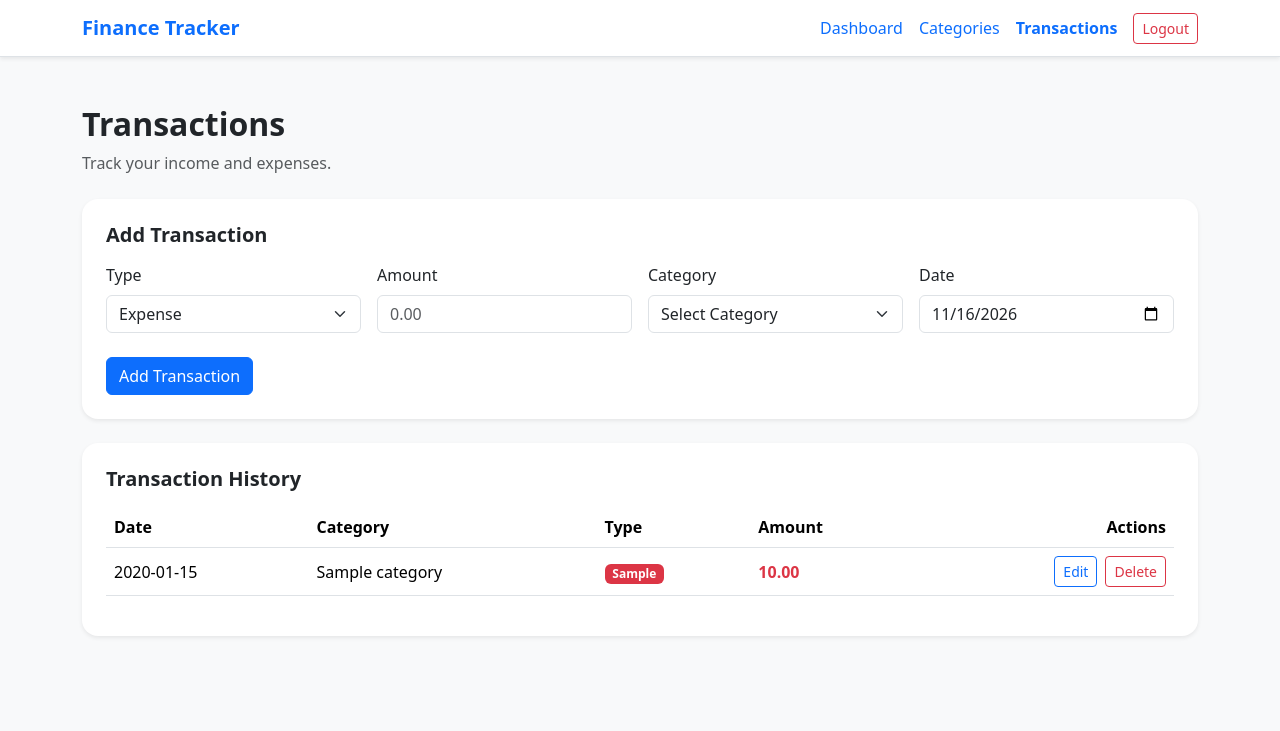
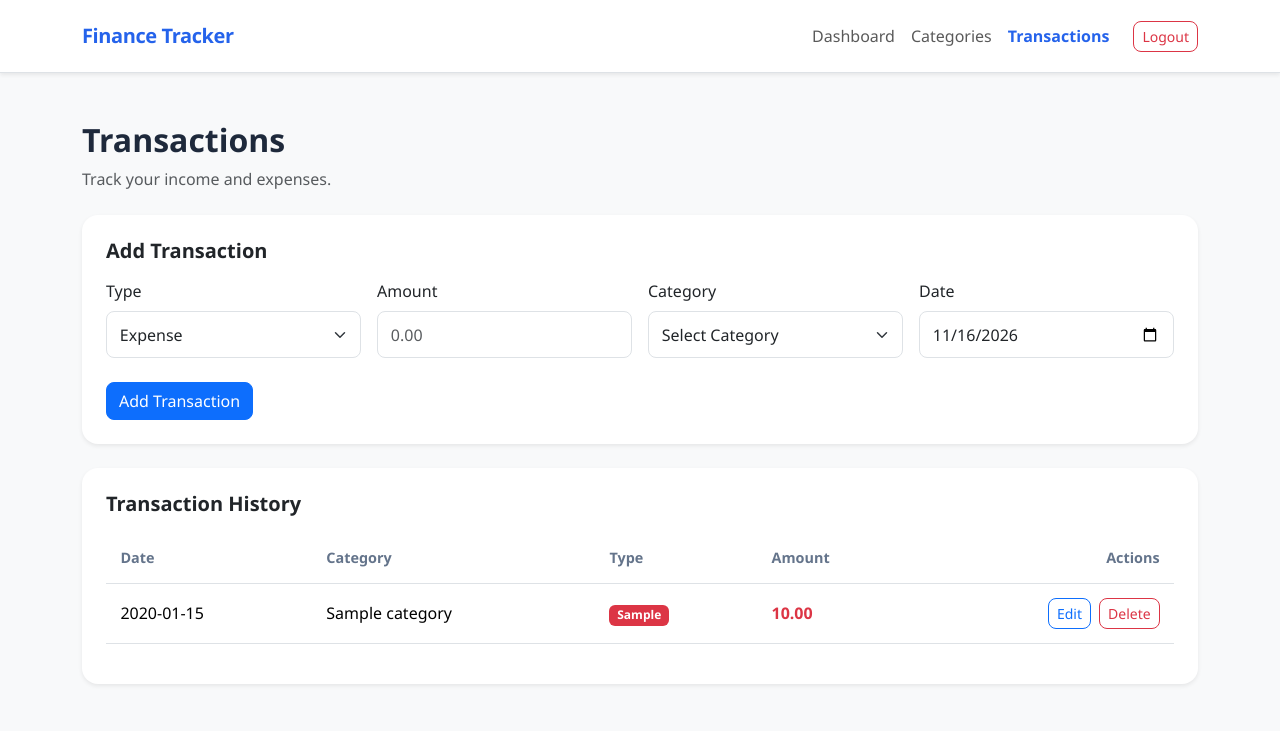
Before and after one commit to hothayfa12/finance-tracker-springboot, a Spring Boot app: page /transactions in a window 1280 px wide. Shown: the top 731 px of the page. Run offline with Spring Boot 4, Linux system fonts and the light colour scheme; the visitor is signed in with stand-in values (Sample User, id 1); tables that the repository leaves empty hold one stand-in row (values such as "Sample post"); some of the project's set-up classes (security, data sources, template engines, error pages and the like) are left out, and stand-ins take their place.

Commit message:
refactor: extract shared navbar and improve UI styling

```diff
--- /dev/null
+++ b/src/main/resources/static/style.css
@@ -0,0 +1,79 @@
+
+:root {
+    --primary-color: #2563eb;
+    --background-color: #f5f7fb;
+    --text-color: #1e293b;
+}
+
+body {
+    background-color: var(--background-color) !important;
+    color: var(--text-color);
+    font-family: "Segoe UI", Arial, sans-serif;
+}
+
+.navbar {
+    padding-top: 1rem;
+    padding-bottom: 1rem;
+}
+
+.navbar-brand {
+    letter-spacing: -0.4px;
+}
+
+.nav-link {
+    font-weight: 500;
+    transition: color 0.2s ease;
+}
+
+.nav-link:hover,
+.nav-link.active {
+    color: var(--primary-color) !important;
+}
+
+.card {
+    border-radius: 16px;
+    transition: box-shadow 0.2s ease;
+}
+
+.card:hover {
+    box-shadow: 0 8px 24px rgba(0, 0, 0, 0.06) !important;
+}
+
+.btn {
+    border-radius: 8px;
+    font-weight: 500;
+}
+
+.form-control,
+.form-select {
+    border-radius: 8px;
+    padding: 0.65rem 0.8rem;
+}
+
+.form-control:focus,
+.form-select:focus {
+    border-color: var(--primary-color);
+    box-shadow: 0 0 0 0.2rem rgba(37, 99, 235, 0.12);
+}
+
+.table thead th {
+    color: #64748b;
+    font-size: 0.9rem;
+    font-weight: 600;
+}
+
+.table td,
+.table th {
+    padding: 0.9rem;
+}
+
+.text-primary {
+    color: var(--primary-color) !important;
+}
+
+@media (max-width: 768px) {
+    .container.py-5 {
+        padding-top: 2rem !important;
+        padding-bottom: 2rem !important;
+    }
+}
--- a/src/main/resources/templates/category-edit.html
+++ b/src/main/resources/templates/category-edit.html
@@ -9,6 +9,9 @@
 
     <link href="https://cdn.jsdelivr.net/npm/bootstrap@5.3.3/dist/css/bootstrap.min.css"
           rel="stylesheet">
+
+    <link rel="stylesheet" th:href="@{/css/style.css}">
+
 </head>
 
 <body class="bg-light">
--- /dev/null
+++ b/src/main/resources/templates/fragments/navbar.html
@@ -0,0 +1,73 @@
+
+<!DOCTYPE html>
+<html lang="en"
+      xmlns:th="http://www.thymeleaf.org">
+
+<body>
+
+<nav th:fragment="navbar(activePage)"
+     class="navbar navbar-expand-lg bg-white border-bottom shadow-sm">
+
+    <div class="container">
+
+        <a class="navbar-brand fw-bold text-primary"
+           th:href="@{/dashboard}">
+            Finance Tracker
+        </a>
+
+        <button class="navbar-toggler"
+                type="button"
+                data-bs-toggle="collapse"
+                data-bs-target="#mainNavbar"
+                aria-controls="mainNavbar"
+                aria-expanded="false"
+                aria-label="Toggle navigation">
+
+            <span class="navbar-toggler-icon"></span>
+        </button>
+
+        <div class="collapse navbar-collapse"
+             id="mainNavbar">
+
+            <div class="navbar-nav ms-auto me-3">
+
+                <a class="nav-link"
+                   th:classappend="${activePage == 'dashboard'} ? 'active fw-bold'"
+                   th:href="@{/dashboard}">
+                    Dashboard
+                </a>
+
+                <a class="nav-link"
+                   th:classappend="${activePage == 'categories'} ? 'active fw-bold'"
+                   th:href="@{/categories}">
+                    Categories
+                </a>
+
+                <a class="nav-link"
+                   th:classappend="${activePage == 'transactions'} ? 'active fw-bold'"
+                   th:href="@{/transactions}">
+                    Transactions
+                </a>
+
+            </div>
+
+            <form th:action="@{/logout}"
+                  method="post"
+                  class="mt-2 mt-lg-0">
+
+                <input type="hidden"
+                       th:name="${_csrf.parameterName}"
+                       th:value="${_csrf.token}">
+
+                <button type="submit"
+                        class="btn btn-outline-danger btn-sm">
+                    Logout
+                </button>
+            </form>
+
+        </div>
+    </div>
+</nav>
+
+</body>
+</html>
--- a/src/main/resources/templates/login.html
+++ b/src/main/resources/templates/login.html
@@ -9,6 +9,9 @@
 
     <link href="https://cdn.jsdelivr.net/npm/bootstrap@5.3.3/dist/css/bootstrap.min.css"
           rel="stylesheet">
+
+    <link rel="stylesheet" th:href="@{/css/style.css}">
+
 </head>
 
 <body class="bg-light">
--- a/src/main/resources/templates/register.html
+++ b/src/main/resources/templates/register.html
@@ -9,6 +9,9 @@
 
     <link href="https://cdn.jsdelivr.net/npm/bootstrap@5.3.3/dist/css/bootstrap.min.css"
           rel="stylesheet">
+
+    <link rel="stylesheet" th:href="@{/css/style.css}">
+
 </head>
 
 <body class="bg-light">
--- a/src/main/resources/templates/transaction-edit.html
+++ b/src/main/resources/templates/transaction-edit.html
@@ -8,6 +8,9 @@
 
     <link href="https://cdn.jsdelivr.net/npm/bootstrap@5.3.3/dist/css/bootstrap.min.css"
           rel="stylesheet">
+
+    <link rel="stylesheet" th:href="@{/css/style.css}">
+
 </head>
 
 <body class="bg-light">
--- a/src/main/resources/templates/transactions.html
+++ b/src/main/resources/templates/transactions.html
@@ -8,39 +8,16 @@
 
     <link href="https://cdn.jsdelivr.net/npm/bootstrap@5.3.3/dist/css/bootstrap.min.css"
           rel="stylesheet">
+
+    <link rel="stylesheet" th:href="@{/css/style.css}">
+
 </head>
 
 <body class="bg-light">
 
-<nav class="navbar bg-white border-bottom shadow-sm">
-    <div class="container">
-        <a class="navbar-brand fw-bold text-primary"
-           th:href="@{/dashboard}">
-            Finance Tracker
-        </a>
 
-        <div class="d-flex gap-3 align-items-center">
-            <a th:href="@{/dashboard}"
-               class="text-decoration-none">Dashboard</a>
+<div th:replace="~{fragments/navbar :: navbar('transactions')}"></div>
 
-            <a th:href="@{/categories}"
-               class="text-decoration-none">Categories</a>
-
-            <a th:href="@{/transactions}"
-               class="text-decoration-none fw-bold">Transactions</a>
-
-            <form th:action="@{/logout}" method="post">
-                <input type="hidden"
-                       th:name="${_csrf.parameterName}"
-                       th:value="${_csrf.token}">
-
-                <button class="btn btn-outline-danger btn-sm">
-                    Logout
-                </button>
-            </form>
-        </div>
-    </div>
-</nav>
 
 <main class="container py-5">
 
@@ -223,5 +200,7 @@
 
 </main>
 
+<script src="https://cdn.jsdelivr.net/npm/bootstrap@5.3.3/dist/js/bootstrap.bundle.min.js"></script>
+
 </body>
 </html>
```
Also changed, not shown: src/main/resources/templates/categories.html (+6 -24 lines), src/main/resources/templates/dashboard.html (+6 -27 lines).
